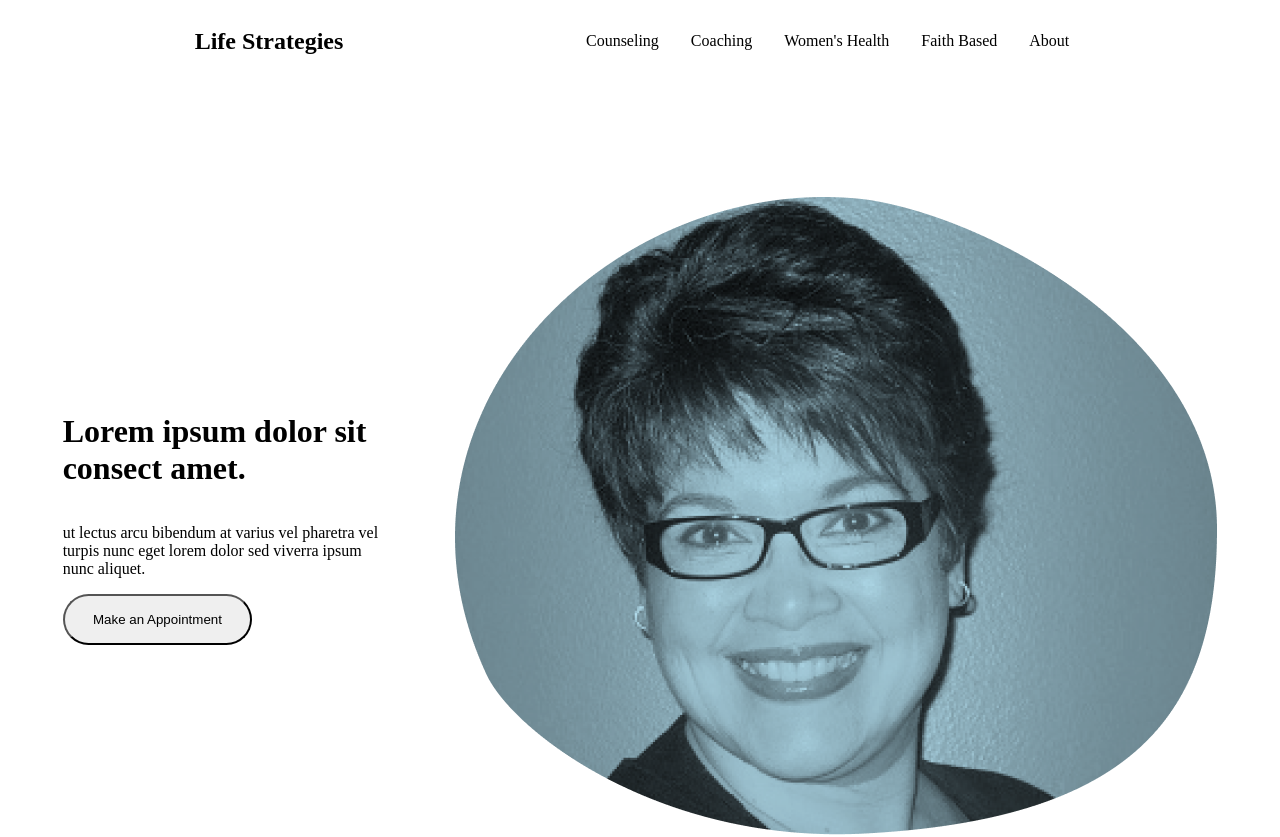
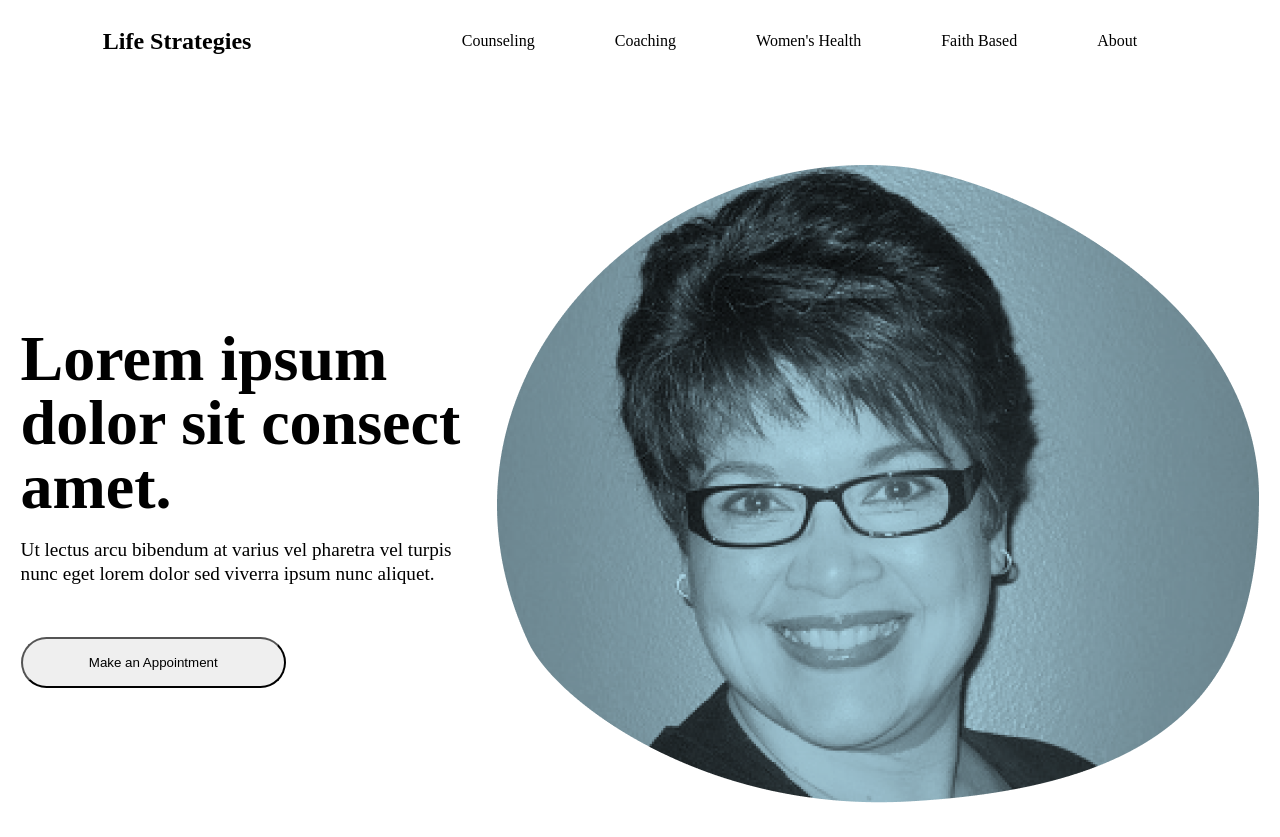
Before and after one commit to IArodriguez99/Life-Strategies, a React (Create React App) app: page / in a window 1280 px wide. Shown: the top 837 px of the page. Built offline with nearby package versions, Linux system fonts and the light colour scheme.

Commit message:
Landing page architecture

```diff
--- a/src/App.css
+++ b/src/App.css
@@ -1,3 +1,17 @@
 .App{
     box-sizing: border-box;
 }
+
+:root{
+
+}
+
+h1{
+    font-size: 4rem;
+    line-height: 4rem;
+}
+
+p{
+    font-size: 1.2rem;
+    line-height: 1.5rem;
+}
--- a/src/Home/Home.css
+++ b/src/Home/Home.css
@@ -1,6 +1,6 @@
 
 .container-home{
-    margin: 6rem auto 0;
+    margin: 4rem auto 0;
     max-width: 100%;
 }
 
@@ -14,12 +14,17 @@
 .home-col{
     display: flex;
     flex-direction: column;
-    max-width: 25%;
+    max-width: 35%;
+}
+
+.home-col h1{
+    margin-bottom: 0;
 }
 
 .btn1{
     width: 60%;
     padding: 16px 24px;
+    margin-top: 2rem;
     border-radius: 50px;
-    overflow: hidden;
+    color: none;
 }
--- a/src/Home/Home.js
+++ b/src/Home/Home.js
@@ -7,7 +7,7 @@ const Home = () => {
             <div className="home-row">
                 <div className="home-col">
                     <h1>Lorem ipsum dolor sit consect amet.</h1>
-                    <p>ut lectus arcu bibendum at varius vel pharetra vel turpis nunc eget lorem dolor sed viverra ipsum nunc aliquet.</p>
+                    <p>Ut lectus arcu bibendum at varius vel pharetra vel turpis nunc eget lorem dolor sed viverra ipsum nunc aliquet.</p>
                     <button className="btn1">Make an Appointment</button>
                 </div>
                 <div className="home-img">
--- a/src/components/Nav.css
+++ b/src/components/Nav.css
@@ -1,7 +1,9 @@
 nav{
     display: flex;
     align-items: center;
-    justify-content: space-evenly;
+    justify-content:space-between;
+    max-width: 85%;
+    margin: auto;
 }
 
 ul{
@@ -11,5 +13,5 @@ ul{
 }
 
 li{
-    padding: 8px 16px;
+    padding: 8px 40px;
 }
```
